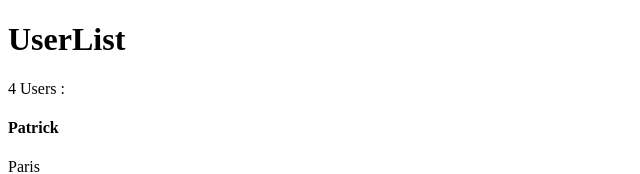
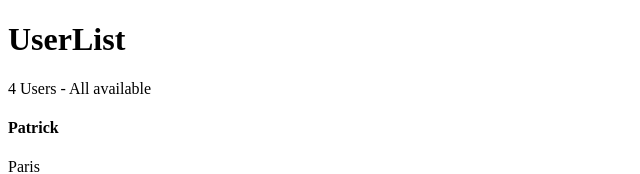
Before and after one commit to ndjerrou/communication-and-events, a JavaScript app: page / in a window 1280 px wide. Shown: the top 174 px of the page, without its empty margins (0-640 px from the left). Built offline with nearby package versions, Linux system fonts and the light colour scheme.

Commit message:
send truthy props

```diff
--- a/src/App.js
+++ b/src/App.js
@@ -2,11 +2,13 @@ import UserList from './components/UserList';
 
 export default function App() {
   const users = [
-    { id: 1, name: 'Patrick', city: 'Paris' },
-    { id: 2, name: 'Jean', city: 'Marseille' },
-    { id: 3, name: 'Noé', city: 'Puteaux' },
-    { id: 4, name: 'Rachid', city: 'Cergy' },
+    { id: 1, name: 'Patrick', city: 'Paris', isMajor: true },
+    { id: 2, name: 'Jean', city: 'Marseille', isMajor: true },
+    { id: 3, name: 'Noé', city: 'Puteaux', isMajor: false },
+    { id: 4, name: 'Rachid', city: 'Cergy', isMajor: false },
   ];
 
-  return <UserList length={4} users={users} />;
+  const available = true;
+
+  return <UserList length={4} users={users} isAvailable />;
 }
--- a/src/components/UserList.js
+++ b/src/components/UserList.js
@@ -1,8 +1,11 @@
-const UserList = ({ users, length }) => {
+const UserList = ({ users, length, isAvailable }) => {
+  console.log(isAvailable);
   return (
     <>
       <h1>UserList</h1>
-      <p>{length} Users : </p>
+      <p>
+        {length} Users - {isAvailable ? 'All available' : 'Not available'}
+      </p>
       {users.map(({ id, name, city }) => (
         <div key={id}>
           <h4>{name}</h4>
```
